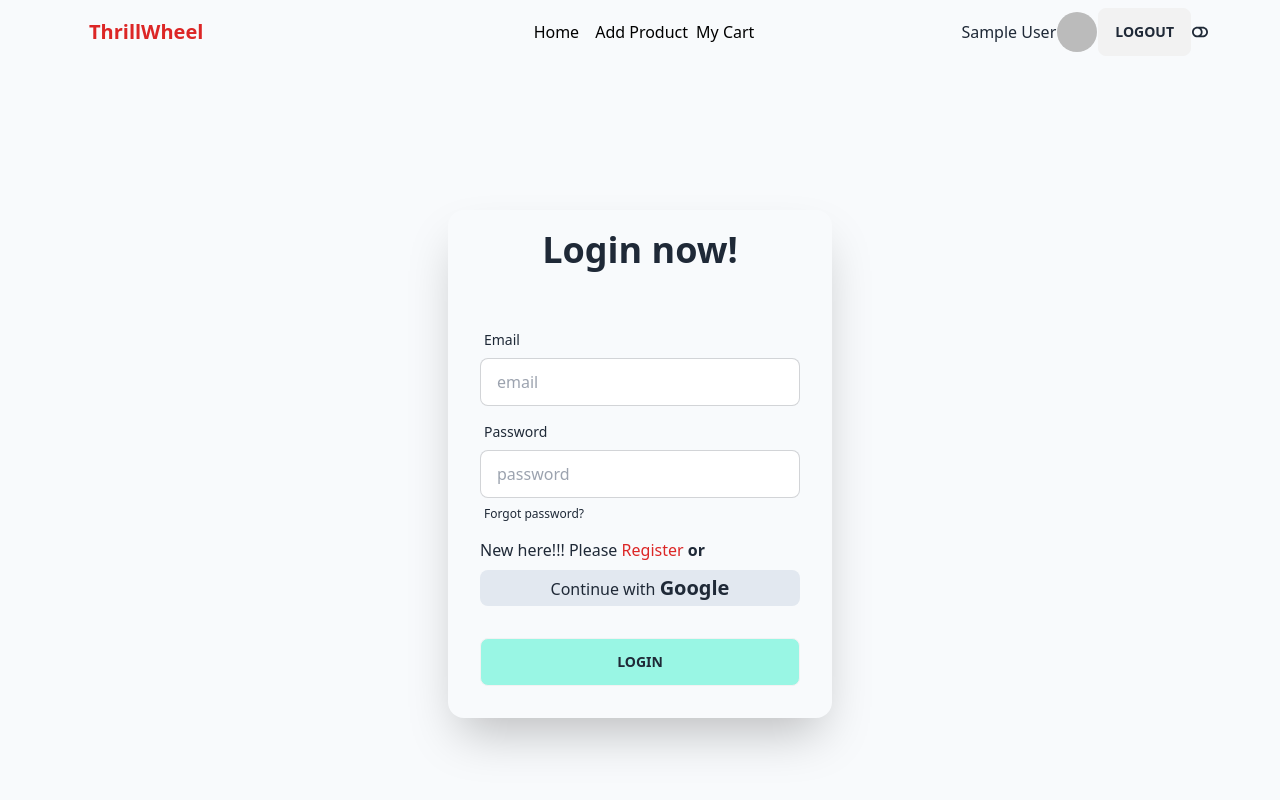
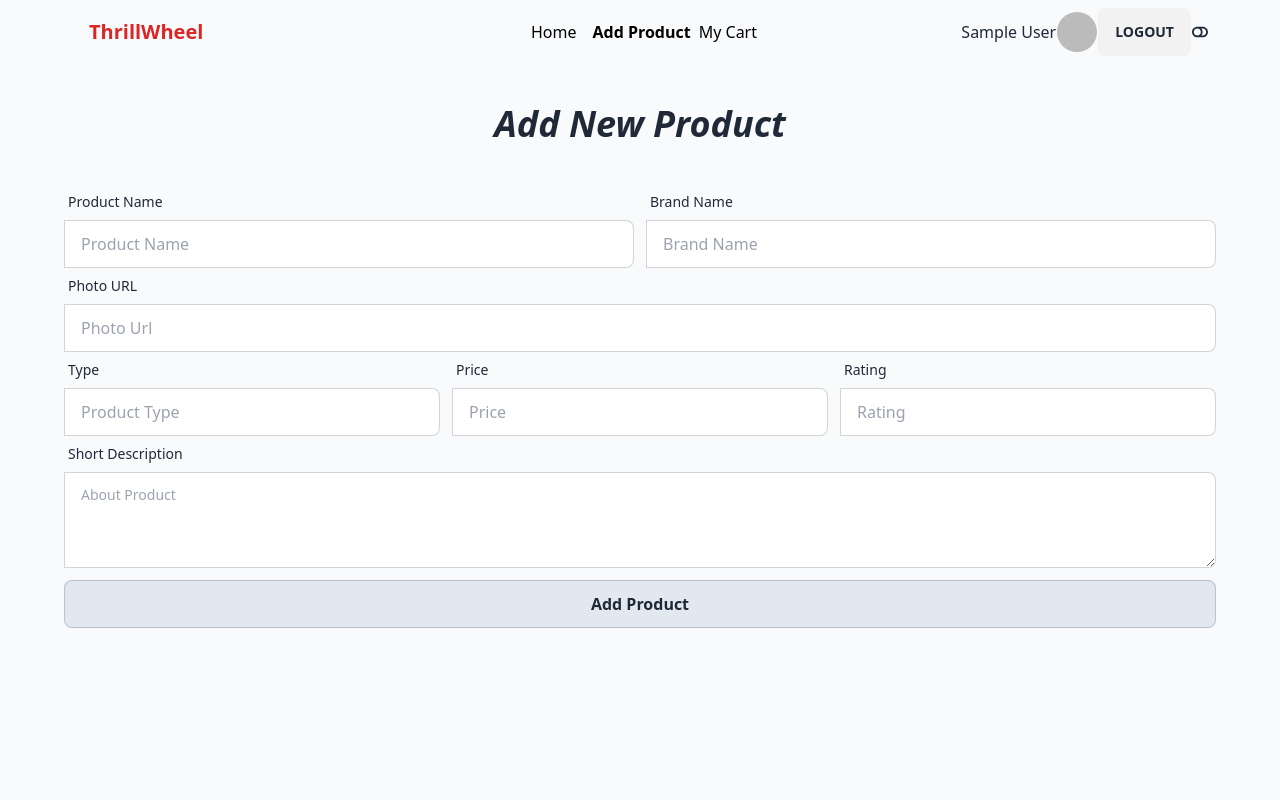
Before and after one commit to shimu-7/brandshop-client, a React (Vite) app: page /addProduct in a window 1280 px wide. Before the commit this address led to /login. Shown: the top 800 px of the page. Built offline with nearby package versions, Linux system fonts and the light colour scheme; no server answers; sample sign-in values are in the browser's storage.

Commit message:
form created to add new product in add productpage

```diff
--- a/src/components/Footer.jsx
+++ b/src/components/Footer.jsx
@@ -4,7 +4,7 @@ import { AuthContext } from "../providers/AuthProvider";
 const Footer = () => {
     const { darkMode } = useContext(AuthContext)
     return (
-        <div className={` ${darkMode ? "dark" : "light"} pt-20`}>
+        <div className={`  ${darkMode ? "dark" : "light"} pt-20`}>
             {/* <h3>Footer section</h3> */}
             <div className="bg-gray-400 max-w-6xl  mx-auto h-[2px] w-full"></div>
             <div className="max-w-6xl mx-auto text-center py-6 md:flex md:justify-between ">
--- a/src/pages/AddProduct.jsx
+++ b/src/pages/AddProduct.jsx
@@ -2,11 +2,100 @@ import Navbar from "../shared/Navbar";
 
 
 const AddProduct = () => {
+    const handleAddProduct = e =>{
+        e.preventDefault();
+        const pName = e.target.pName.value;
+        const bName = e.target.bName.value;
+        const photo = e.target.photo.value;
+        const type = e.target.type.value;
+        const price = e.target.price.value;
+        const rating = e.target.rating.value;
+        const description = e.target.description.value;
+        const newProduct = {pName, bName, photo, type, price, rating, description};
+        console.log(newProduct);
+    }
     return (
-        <div>
+        <div className="max-w-6xl  mx-auto min-h-screen">
 
             {/* <h2 className="3xl">this is add product page</h2> */}
             <Navbar></Navbar>
+            <h3 className="text-4xl text-center my-10 italic font-semibold">Add New Product</h3>
+            <form onSubmit={handleAddProduct}>
+                <div className="md:flex gap-3">
+                    <div className="form-control md:w-1/2">
+                        <label className="label">
+                            <span className="label-text">Product Name</span>
+                        </label>
+                        <label className="input-group">
+                            <input type="text" placeholder="Product Name" className="input input-bordered w-full" name="pName" />
+                        </label>
+                    </div>
+                    <div className="form-control md:w-1/2">
+                        <label className="label">
+                            <span className="label-text">Brand Name</span>
+                        </label>
+                        <label className="input-group">
+                            <input type="text" placeholder="Brand Name" className="input input-bordered w-full" name="bName" />
+                        </label>
+                    </div>
+                </div>
+                <div className="md:flex gap-3">
+                    <div className="form-control w-full">
+                        <label className="label">
+                            <span className="label-text">Photo URL</span>
+                        </label>
+                        <label className="input-group">
+                            <input type="text" placeholder="Photo Url" className="input input-bordered w-full" name="photo" />
+                        </label>
+                    </div>
+
+                </div>
+                <div className="md:flex gap-3">
+                    <div className="form-control md:w-1/3">
+                        <label className="label">
+                            <span className="label-text">Type</span>
+                        </label>
+                        <label className="input-group">
+                            <input type="text" placeholder="Product Type" className="input input-bordered w-full" name="type" />
+                        </label>
+                    </div>
+                    <div className="form-control md:w-1/3">
+                        <label className="label">
+                            <span className="label-text">Price</span>
+                        </label>
+                        <label className="input-group">
+                            <input type="text" placeholder="Price" className="input input-bordered w-full" name="price" />
+                        </label>
+                    </div>
+                    <div className="form-control md:w-1/3">
+                        <label className="label">
+                            <span className="label-text">Rating</span>
+                        </label>
+                        <label className="input-group">
+                            <input type="text" placeholder="Rating" className="input input-bordered w-full" name="rating" />
+                        </label>
+                    </div>
+                </div>
+                <div className="md:flex gap-3">
+                    <div className="form-control w-full">
+                        <label className="label">
+                            <span className="label-text">Short Description</span>
+                        </label>
+                        <label className="input-group">
+                            {/* <input type="text" placeholder="About Product" className="input input-bordered w-full" name="description" /> */}
+                            <textarea className="textarea w-full textarea-bordered h-24" placeholder="About Product" name="description"></textarea>
+                        </label>
+                    </div>
+
+                </div>
+
+
+              <div>
+
+              <input type="submit" value="Add Product" className=" mt-3 bg-slate-200 font-bold input input-bordered w-full" />
+              </div>
+
+            </form>
         </div>
     );
 };
--- a/src/shared/PrivateRoute.jsx
+++ b/src/shared/PrivateRoute.jsx
@@ -5,11 +5,12 @@ import { AuthContext } from "../providers/AuthProvider";
 
 
 const PrivateRoute = ({children}) => {
-    const {user, isLoading} = useContext(AuthContext);
+    const {user, loading} = useContext(AuthContext);
     const location = useLocation();
     //console.log(location);
+    //console.log(loading);
 
-    if(isLoading){
+    if(loading){
         return <div className=" min-h-screen flex justify-center items-center">
             <span className="loading loading-spinner loading-lg text-6xl text-center"></span>
         </div>
```
